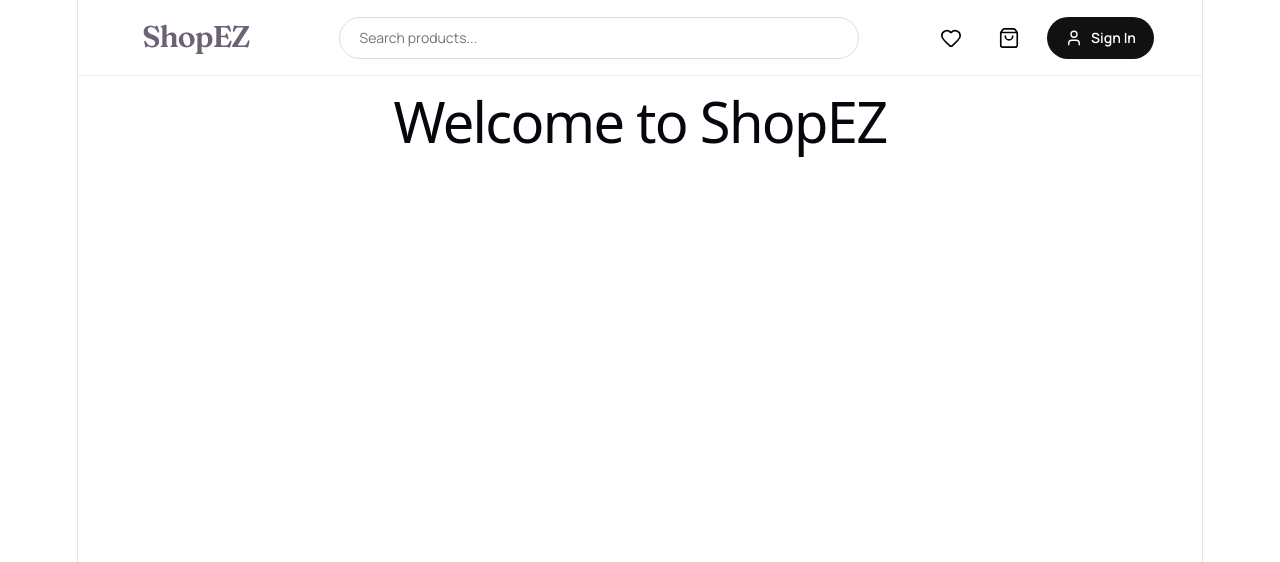
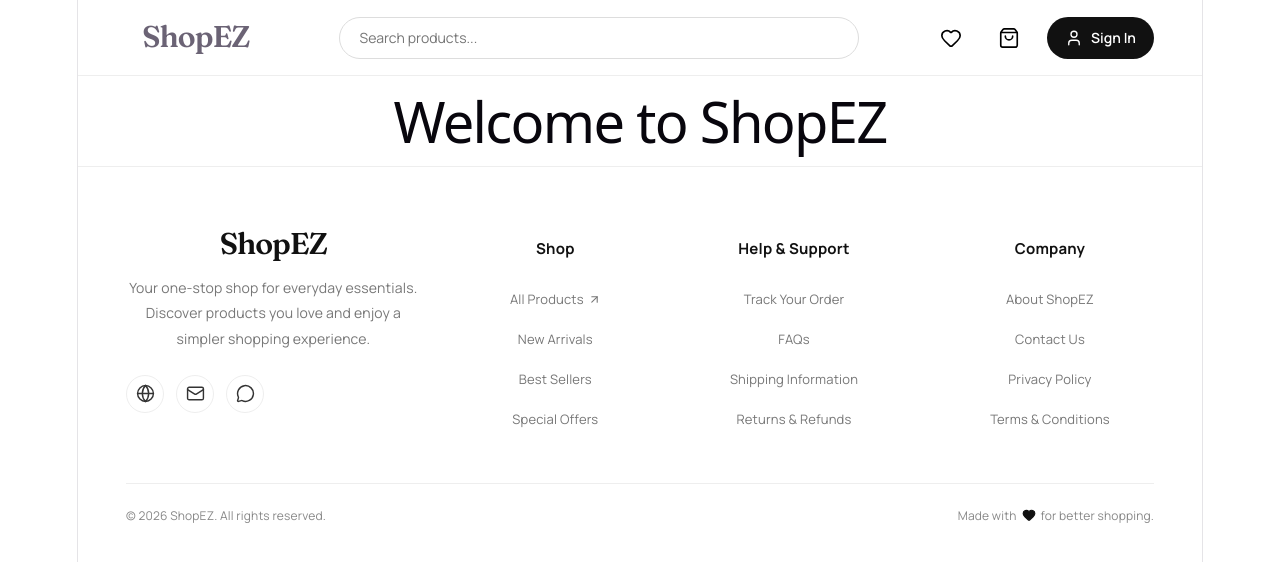
Before and after one commit to WinnyJazz/ShopEz-SmartBridge, a React (Vite) app in the folder Client/: page / in a window 1280 px wide. Shown: the top 562 px of the page. Built offline with nearby package versions, Linux system fonts and the light colour scheme.

Commit message:
add footer

```diff
--- a/Client/src/App.jsx
+++ b/Client/src/App.jsx
@@ -1,4 +1,6 @@
+
 import Navbar from "./components/Navbar";
+import Footer from "./components/Footer";
 
 function App() {
   return (
@@ -8,6 +10,8 @@ function App() {
       <main>
         <h1>Welcome to ShopEZ</h1>
       </main>
+
+      <Footer />
     </>
   );
 }
--- /dev/null
+++ b/Client/src/components/Footer.css
@@ -0,0 +1,247 @@
+
+/* =========================
+   FOOTER BASE
+========================= */
+
+.footer {
+  width: 100%;
+  padding: 64px 48px 24px;
+  box-sizing: border-box;
+
+  background-color: #ffffff;
+  border-top: 1px solid #eeeeee;
+
+  color: #111111;
+  font-family: "Manrope", sans-serif;
+}
+
+.footer-container {
+  display: grid;
+  grid-template-columns: 1.7fr 1fr 1.2fr 1.2fr;
+  gap: 48px;
+
+  width: 100%;
+  max-width: 1440px;
+  margin: 0 auto;
+}
+
+/* =========================
+   BRAND SECTION
+========================= */
+
+.footer-brand {
+  max-width: 320px;
+}
+
+.footer-logo {
+  display: inline-block;
+  margin-bottom: 18px;
+
+  color: #111111;
+  font-family: "Fraunces", serif;
+  font-size: 30px;
+  font-weight: 600;
+  letter-spacing: -1px;
+
+  text-decoration: none;
+}
+
+.footer-description {
+  max-width: 300px;
+  margin: 0 0 24px;
+
+  color: #777777;
+  font-size: 14px;
+  line-height: 1.8;
+}
+
+/* =========================
+   SOCIAL ICONS
+========================= */
+
+.footer-socials {
+  display: flex;
+  align-items: center;
+  gap: 12px;
+}
+
+.footer-socials a {
+  display: flex;
+  align-items: center;
+  justify-content: center;
+
+  width: 38px;
+  height: 38px;
+  box-sizing: border-box;
+
+  border: 1px solid #eeeeee;
+  border-radius: 50%;
+
+  background-color: #ffffff;
+  color: #333333;
+
+  text-decoration: none;
+
+  transition:
+    background-color 0.2s ease,
+    color 0.2s ease,
+    border-color 0.2s ease,
+    transform 0.2s ease;
+}
+
+.footer-socials a:hover {
+  background-color: #111111;
+  border-color: #111111;
+  color: #ffffff;
+
+  transform: translateY(-2px);
+}
+
+/* =========================
+   FOOTER COLUMNS
+========================= */
+
+.footer-column h4 {
+  margin: 5px 0 22px;
+
+  color: #111111;
+  font-size: 15px;
+  font-weight: 700;
+}
+
+.footer-column ul {
+  display: flex;
+  flex-direction: column;
+  gap: 14px;
+
+  margin: 0;
+  padding: 0;
+
+  list-style: none;
+}
+
+.footer-column li {
+  margin: 0;
+  padding: 0;
+}
+
+.footer-column a {
+  display: inline-flex;
+  align-items: center;
+  gap: 4px;
+
+  color: #777777;
+  font-size: 13px;
+  line-height: 1.6;
+
+  text-decoration: none;
+
+  transition: color 0.2s ease;
+}
+
+.footer-column a:hover {
+  color: #111111;
+}
+
+/* =========================
+   FOOTER BOTTOM
+========================= */
+
+.footer-bottom {
+  display: flex;
+  align-items: center;
+  justify-content: space-between;
+  gap: 16px;
+
+  width: 100%;
+  max-width: 1440px;
+  margin: 52px auto 0;
+  padding-top: 22px;
+
+  border-top: 1px solid #eeeeee;
+}
+
+.footer-bottom p {
+  display: flex;
+  align-items: center;
+  gap: 5px;
+
+  margin: 0;
+
+  color: #888888;
+  font-size: 12px;
+  line-height: 1.6;
+}
+
+.footer-made svg {
+  color: #111111;
+}
+
+/* =========================
+   TABLET
+========================= */
+
+@media (max-width: 900px) {
+  .footer {
+    padding-right: 32px;
+    padding-left: 32px;
+  }
+
+  .footer-container {
+    grid-template-columns: repeat(2, minmax(0, 1fr));
+    gap: 40px 32px;
+  }
+
+  .footer-brand {
+    max-width: 100%;
+  }
+}
+
+/* =========================
+   MOBILE
+========================= */
+
+@media (max-width: 600px) {
+  .footer {
+    padding: 44px 24px 20px;
+  }
+
+  .footer-container {
+    grid-template-columns: repeat(2, minmax(0, 1fr));
+    gap: 32px 20px;
+  }
+
+  .footer-brand {
+    grid-column: 1 / -1;
+  }
+
+  .footer-logo {
+    font-size: 27px;
+  }
+
+  .footer-description {
+    font-size: 13px;
+  }
+
+  .footer-column h4 {
+    margin-bottom: 16px;
+    font-size: 14px;
+  }
+
+  .footer-column ul {
+    gap: 12px;
+  }
+
+  .footer-column a {
+    font-size: 12px;
+  }
+
+  .footer-bottom {
+    align-items: flex-start;
+    flex-direction: column;
+    gap: 10px;
+
+    margin-top: 36px;
+    padding-top: 18px;
+  }
+}
--- /dev/null
+++ b/Client/src/components/Footer.tsx
@@ -0,0 +1,126 @@
+
+import {
+  Heart,
+  Mail,
+  Globe,
+  MessageCircle,
+  ArrowUpRight,
+} from "lucide-react";
+
+import "./Footer.css";
+
+function Footer() {
+  return (
+    <footer className="footer">
+      <div className="footer-container">
+
+        {/* Brand Section */}
+        <div className="footer-brand">
+          <a href="/" className="footer-logo">
+            ShopEZ
+          </a>
+
+          <p className="footer-description">
+            Your one-stop shop for everyday essentials.
+            Discover products you love and enjoy a simpler
+            shopping experience.
+          </p>
+
+          <div className="footer-socials">
+            <a href="#" aria-label="Website">
+              <Globe size={19} strokeWidth={1.8} />
+            </a>
+
+            <a href="mailto:hello@shopez.com" aria-label="Email">
+              <Mail size={19} strokeWidth={1.8} />
+            </a>
+
+            <a href="#" aria-label="Community">
+              <MessageCircle size={19} strokeWidth={1.8} />
+            </a>
+          </div>
+        </div>
+
+        {/* Shop Links */}
+        <div className="footer-column">
+          <h4>Shop</h4>
+
+          <ul>
+            <li>
+              <a href="/catalogue">
+                All Products
+                <ArrowUpRight size={13} />
+              </a>
+            </li>
+            <li>
+              <a href="/catalogue">New Arrivals</a>
+            </li>
+            <li>
+              <a href="/catalogue">Best Sellers</a>
+            </li>
+            <li>
+              <a href="/catalogue">Special Offers</a>
+            </li>
+          </ul>
+        </div>
+
+        {/* Customer Support */}
+        <div className="footer-column">
+          <h4>Help & Support</h4>
+
+          <ul>
+            <li>
+              <a href="/orders">Track Your Order</a>
+            </li>
+            <li>
+              <a href="/help">FAQs</a>
+            </li>
+            <li>
+              <a href="/help">Shipping Information</a>
+            </li>
+            <li>
+              <a href="/help">Returns & Refunds</a>
+            </li>
+          </ul>
+        </div>
+
+        {/* Company */}
+        <div className="footer-column">
+          <h4>Company</h4>
+
+          <ul>
+            <li>
+              <a href="/about">About ShopEZ</a>
+            </li>
+            <li>
+              <a href="/contact">Contact Us</a>
+            </li>
+            <li>
+              <a href="/privacy">Privacy Policy</a>
+            </li>
+            <li>
+              <a href="/terms">Terms & Conditions</a>
+            </li>
+          </ul>
+        </div>
+
+      </div>
+
+      {/* Footer Bottom */}
+      <div className="footer-bottom">
+        <p>
+          © {new Date().getFullYear()} ShopEZ.
+          All rights reserved.
+        </p>
+
+        <p className="footer-made">
+          Made with
+          <Heart size={14} fill="currentColor" />
+          for better shopping.
+        </p>
+      </div>
+    </footer>
+  );
+}
+
+export default Footer;
```
Also changed, not shown: Client/src/components/Navbar.jsx (line endings or trailing spaces).
